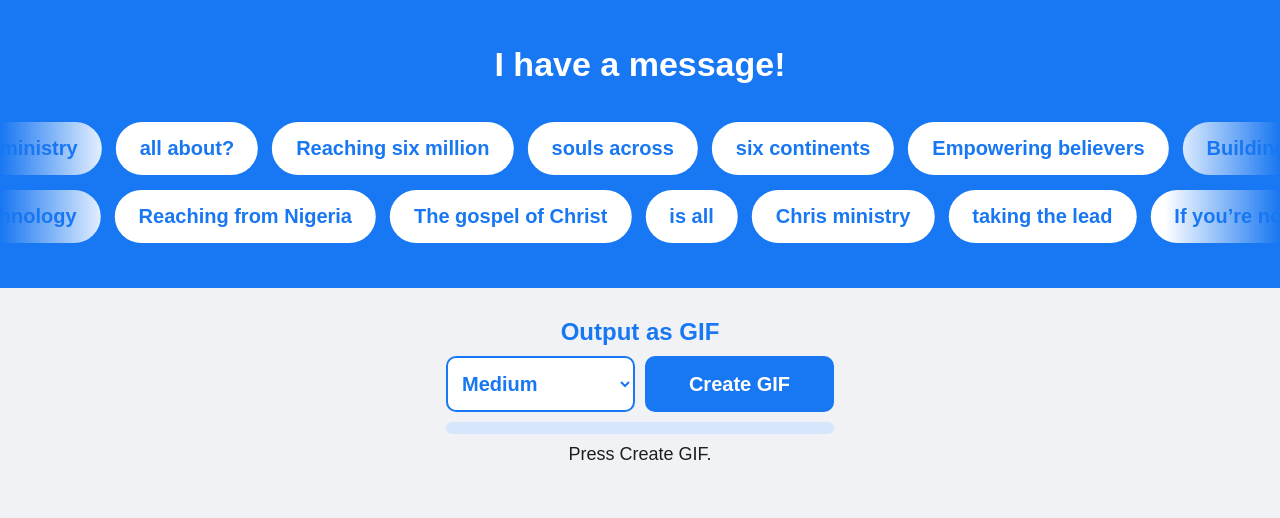
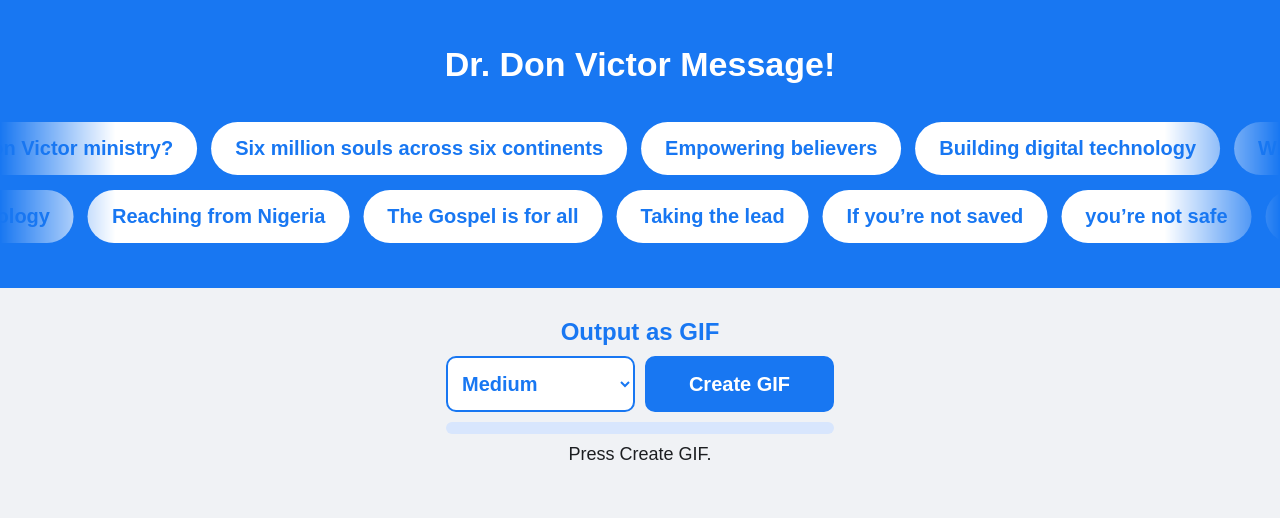
Before and after one commit to donvictorministry/GIF, a plain HTML site: page index.html in a window 1280 px wide. Drawn offline with Linux system fonts and the light colour scheme.

Commit message:
Update index.html

```diff
--- a/index.html
+++ b/index.html
@@ -37,7 +37,7 @@ select,.btn{flex:1;font:700 20px Arial,sans-serif;padding:14px 10px;border-radiu
 <body>
 
 <section class="task-discovery">
-  <h2>I have a message!</h2>
+  <h2>Dr. Don Victor Message!</h2>
   <div class="ticker"><div class="ticker-track" id="tickerOne"></div></div>
   <div class="ticker reverse"><div class="ticker-track" id="tickerTwo"></div></div>
 </section>
@@ -62,8 +62,8 @@ select,.btn{flex:1;font:700 20px Arial,sans-serif;padding:14px 10px;border-radiu
 </section>
 
 <script>
-var R1=['What’s Chris ministry','all about?','Reaching six million','souls across','six continents','Empowering believers','Building digital','technology','Over 50 applications','deployed'];
-var R2=['Reaching from Nigeria','The gospel of Christ','is all','Chris ministry','taking the lead','If you’re not saved','you’re not safe','The power of','technology'];
+var R1=['Why Don Victor ministry?','Six million souls across six continents','Empowering believers','Building digital technology'];
+var R2=['Reaching from Nigeria','The Gospel is for all','Taking the lead','If you’re not saved','you’re not safe','Using technology'];
 
 /* Live ticker */
 function fill(id,arr){
```
